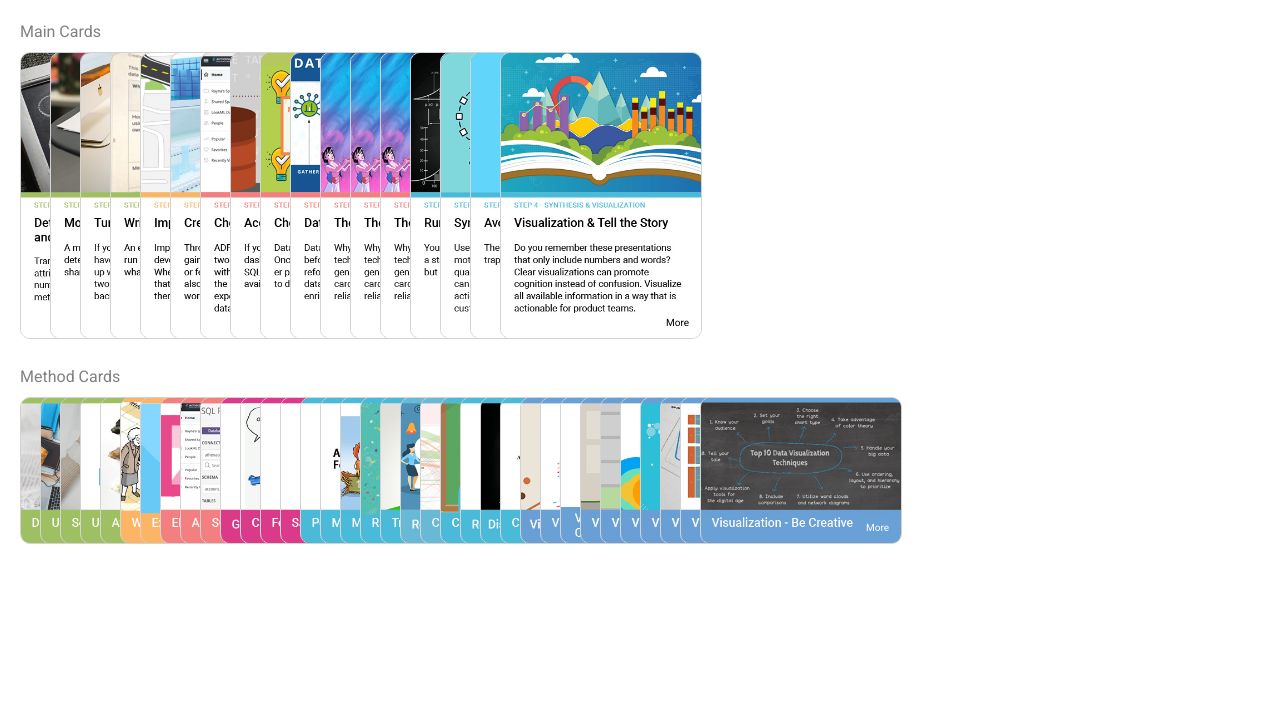
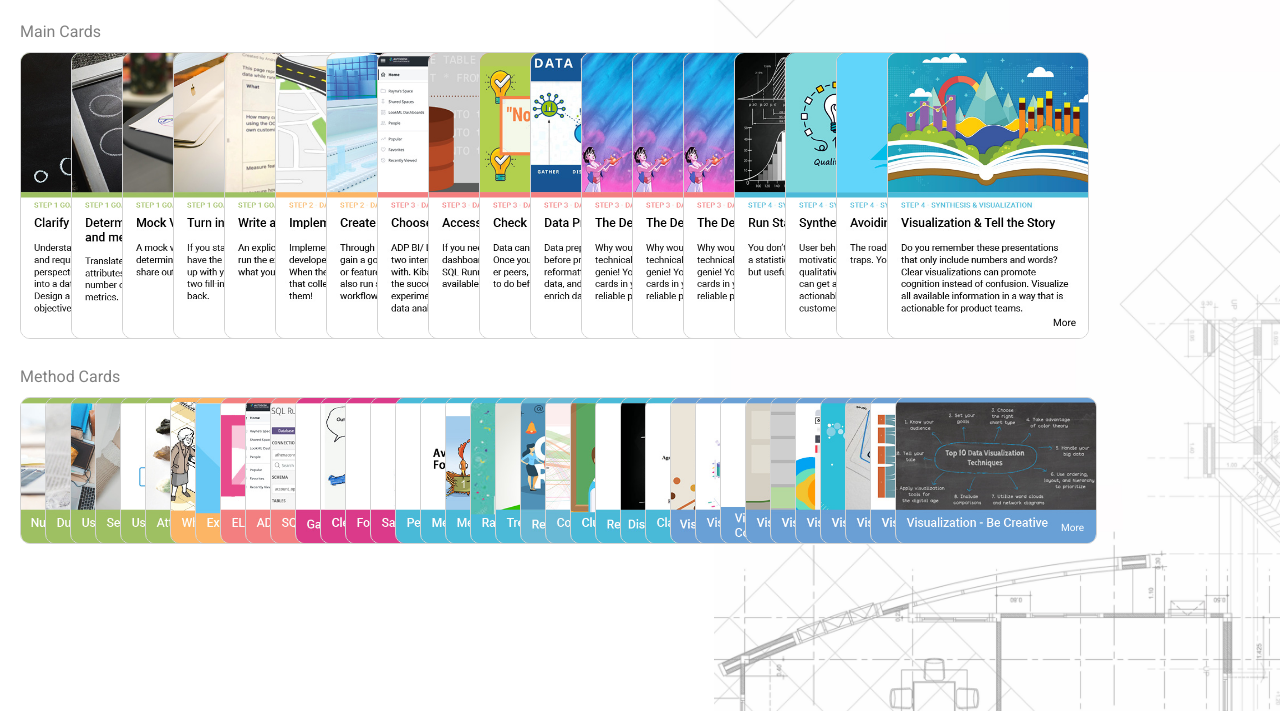
Before and after one commit to chendf999/3d-toolkit, a plain HTML site: page index.html in a window 1280 px wide. Shown: the part 89-800 px from the top of the page. Drawn offline with nearby package versions, Linux system fonts and the light colour scheme.

Commit message:
adjust card distance

```diff
--- a/index.html
+++ b/index.html
@@ -15,6 +15,7 @@
 
 </head>
 <body>
+  <div class="background"><img src="./assets/bg.jpg"></div>
   <div class="title">
     <h1>Data-Driven Design Toolkit</h1>
     <p>Welcome to the beta version of our 3D Toolkit. Tell us what you think!</p>
--- a/scripts.js
+++ b/scripts.js
@@ -2,7 +2,7 @@ let mainCards = []
 let methodCards = []
 
 function generateCards(num, cards){
-  for (var i = 3; i <= num; i++) {
+  for (var i = 1; i <= num; i++) {
     if ( i % 2 !== 0){
       cards.push({
         front: i, back: i+1
@@ -18,7 +18,7 @@ $(document).ready(function() {
 
   mainCards.map((item,i) => {
     mainCards[i].id = 'main-' + i;
-    let left = 20+30*i;
+    let left = 20+51*i;
     let div = `<div class="card ${item.id}"  style="position:absolute;left:${left}px">
     <img class="back" src="./main-cards/maincard${item.back}.jpg">
     <img class="front" src="./main-cards/maincard${item.front}.jpg">
@@ -30,7 +30,7 @@ $(document).ready(function() {
 
   methodCards.map((item,i) => {
     methodCards[i].id = 'method-' + i;
-    let left = 20+20*i;
+    let left = 20+25*i;
     let div = `<div class="card ${item.id}" style="position:absolute;left:${left}px">
     <img class="back" src="./method-cards/methodcard${item.back}.jpg">
     <img class="front" src="./method-cards/methodcard${item.front}.jpg">
--- a/styles.css
+++ b/styles.css
@@ -4,6 +4,13 @@ body {
   font-family: 'Roboto', sans-serif;
   padding: 20px;
 }
+
+.background {
+  position: fixed;
+  top: 0; right: 0;
+}
+
+.background img { height: 100vh;}
 
 /* positioning and styling*/
 
```
Also changed, not shown: assets/bg.jpg (added).
